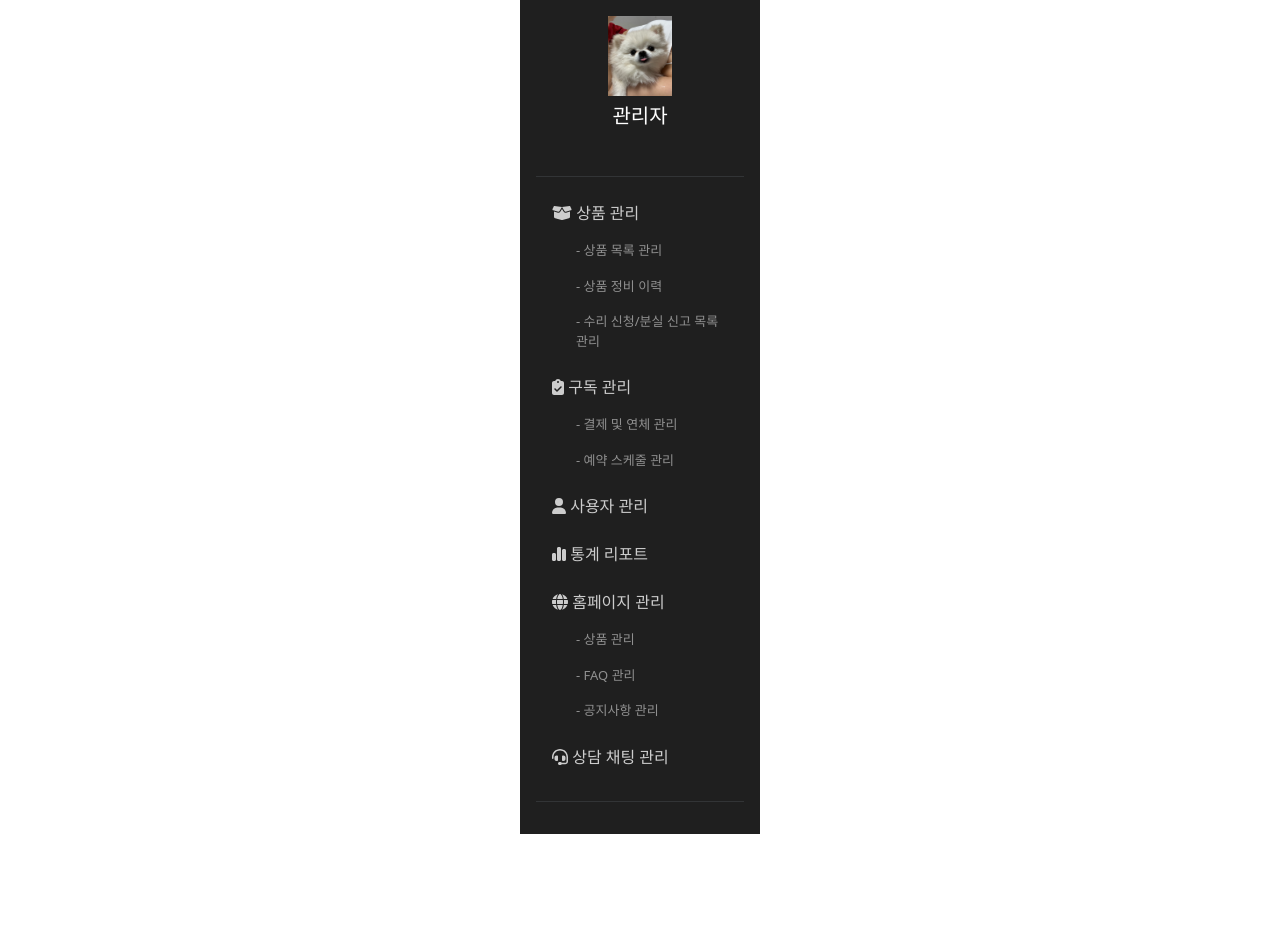
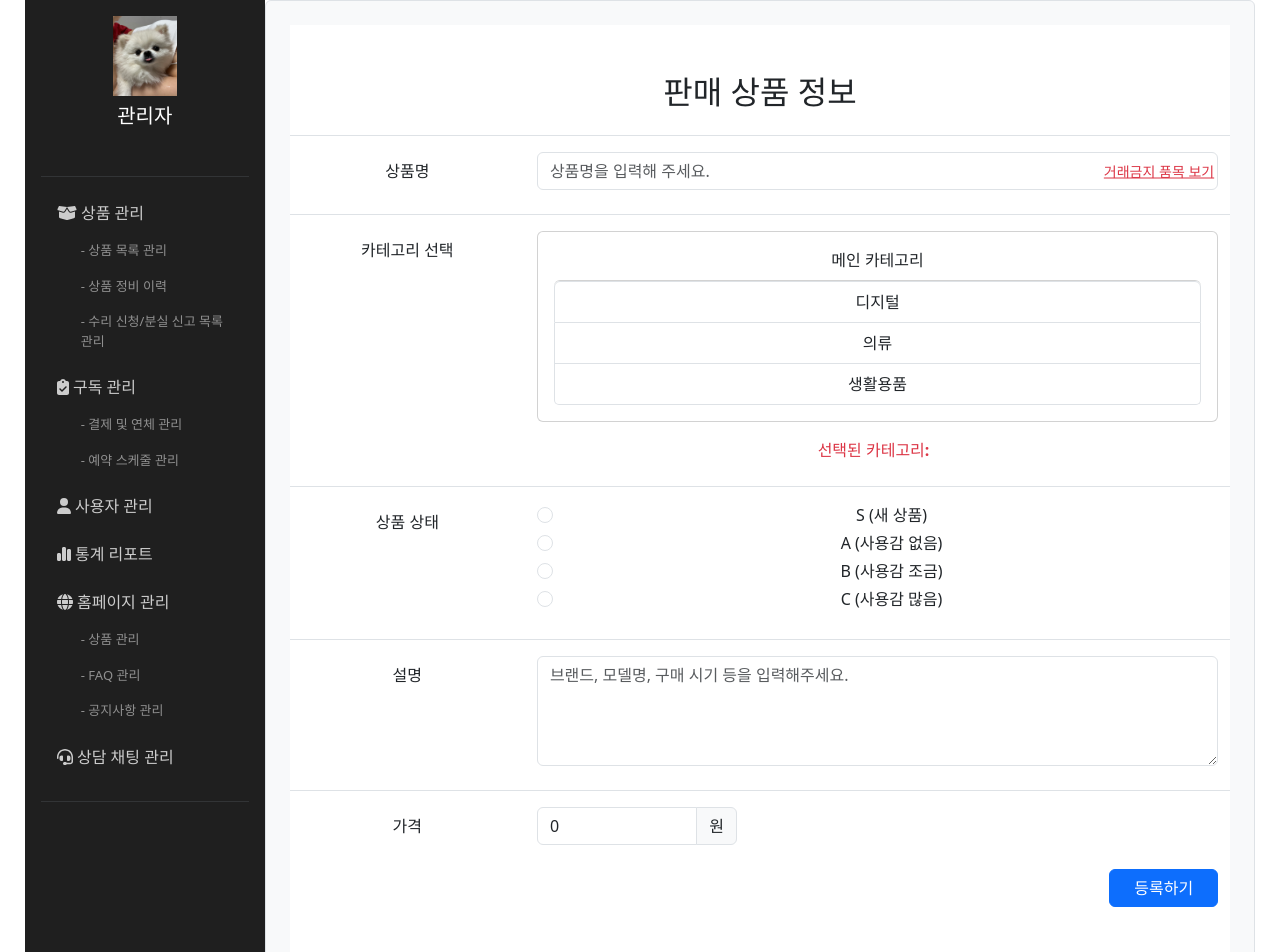
Before and after one commit to beyond-sw-camp/be12-fin-Gongcha1-MonthlyLIfe-FE, a Vue app: page /admin/sale/register in a window 1280 px wide. Shown: the top 952 px of the page. Before the commit the page ends 834 px from the top, so only its background shows below. Built offline with nearby package versions, Linux system fonts and the light colour scheme.

Commit message:
[Fix] 폼 구조 수정

```diff
--- a/src/admin/sale/AdminSaleRegister.vue
+++ b/src/admin/sale/AdminSaleRegister.vue
@@ -1,11 +1,210 @@
 <script setup>
+import { ref, computed } from "vue";
 
+// 폼 데이터
+const productName = ref("");
+const condition = ref("");
+const description = ref("");
+const price = ref(0);
+const shipping = ref("");
+const directDeal = ref("");
+const quantity = ref(1);
+const images = ref([]);
+
+// 파일 업로드 처리
+const handleFileChange = (event) => {
+  const files = Array.from(event.target.files);
+  if (files.length > 0) {
+    images.value = files.map((file) => ({
+      file,
+      name: file.name,
+      preview: URL.createObjectURL(file),
+    }));
+  }
+};
+
+const removeImage = () => {
+  images.value = [];
+};
+
+// 카테고리 데이터 (스토어 없이 로컬 상태만 사용)
+const mainCategories = ref(["디지털", "의류", "생활용품"]);
+
+// 선택된 카테고리에 따라 서브/세부 카테고리 목록을 동적으로 계산
+const subCategories = computed(() => {
+  if (selectedMainCategory.value === "디지털") return ["노트북", "스마트폰"];
+  if (selectedMainCategory.value === "의류") return ["상의", "하의"];
+  if (selectedMainCategory.value === "생활용품") return ["가구", "주방용품"];
+  return [];
+});
+
+const subSubCategories = computed(() => {
+  if (selectedSubCategory.value === "노트북") return ["맥북", "윈도우 노트북"];
+  if (selectedSubCategory.value === "스마트폰") return ["아이폰", "갤럭시"];
+  if (selectedSubCategory.value === "상의") return ["셔츠", "후드티"];
+  return [];
+});
+
+// 선택된 카테고리
+const selectedMainCategory = ref(null);
+const selectedSubCategory = ref(null);
+const selectedSubSubCategory = ref(null);
+
+// 카테고리 선택 로직
+const selectMainCategory = (category) => {
+  selectedMainCategory.value = category;
+  selectedSubCategory.value = null;
+  selectedSubSubCategory.value = null;
+};
+
+const selectSubCategory = (subCategory) => {
+  selectedSubCategory.value = subCategory;
+  selectedSubSubCategory.value = null;
+};
+
+const selectSubSubCategory = (subSubCategory) => {
+  selectedSubSubCategory.value = subSubCategory;
+};
+
+// 등록 버튼 클릭 시 처리
+const handleRegister = () => {
+  console.log("상품명:", productName.value);
+  console.log("카테고리:", selectedMainCategory.value, selectedSubCategory.value, selectedSubSubCategory.value);
+  console.log("상태:", condition.value);
+  console.log("설명:", description.value);
+  console.log("가격:", price.value);
+  console.log("이미지 수:", images.value.length);
+  alert("등록 버튼이 눌렸습니다. (실제 등록은 안 됩니다)");
+};
 </script>
 
 <template>
+  <div class="border rounded p-4 bg-light test1">
+    <div class="bg-white py-5">
+      <div class="container">
+        <h2 class="mb-4 text-center">판매 상품 정보</h2>
 
+        <!-- 상품명 -->
+        <div class="row mb-4 border-top pt-3">
+          <label class="col-3 col-form-label fw-bold">상품명</label>
+          <div class="col-9 position-relative">
+            <input type="text" class="form-control pe-5" v-model="productName" placeholder="상품명을 입력해 주세요." />
+            <a href="https://help.bunjang.co.kr/faq/2/220" target="_blank"
+              class="position-absolute top-50 end-0 translate-middle-y me-3 text-danger small">
+              거래금지 품목 보기
+            </a>
+          </div>
+        </div>
+
+        <!-- 카테고리 선택 -->
+        <div class="row mb-4 border-top pt-3">
+          <label class="col-3 col-form-label fw-bold">카테고리 선택</label>
+          <div class="col-9">
+            <div class="row">
+              <!-- 메인 카테고리 -->
+              <div class="col">
+                <div class="card p-3">
+                  <strong>메인 카테고리</strong>
+                  <div class="list-group mt-2">
+                    <button v-for="category in mainCategories" :key="category" @click="selectMainCategory(category)"
+                      class="list-group-item list-group-item-action"
+                      :class="{ active: selectedMainCategory === category }">
+                      {{ category }}
+                    </button>
+                  </div>
+                </div>
+              </div>
+
+              <!-- 서브 카테고리 (메인 카테고리 선택 시 표시) -->
+              <div class="col" v-if="selectedMainCategory">
+                <div class="card p-3">
+                  <strong>서브 카테고리</strong>
+                  <div class="list-group mt-2">
+                    <button v-for="subCategory in subCategories" :key="subCategory"
+                      @click="selectSubCategory(subCategory)" class="list-group-item list-group-item-action"
+                      :class="{ active: selectedSubCategory === subCategory }">
+                      {{ subCategory }}
+                    </button>
+                  </div>
+                </div>
+              </div>
+
+              <!-- 세부 카테고리 (서브 카테고리 선택 시 표시) -->
+              <div class="col" v-if="selectedSubCategory">
+                <div class="card p-3">
+                  <strong>세부 카테고리</strong>
+                  <div class="list-group mt-2">
+                    <button v-for="subSubCategory in subSubCategories" :key="subSubCategory"
+                      @click="selectSubSubCategory(subSubCategory)" class="list-group-item list-group-item-action"
+                      :class="{ active: selectedSubSubCategory === subSubCategory }">
+                      {{ subSubCategory }}
+                    </button>
+                  </div>
+                </div>
+              </div>
+            </div>
+            <div class="mt-3">
+              <strong class="text-danger">선택된 카테고리:</strong>
+              <span class="ms-2">{{ selectedMainCategory }}</span>
+              <span v-if="selectedSubCategory"> > {{ selectedSubCategory }}</span>
+              <span v-if="selectedSubSubCategory"> > {{ selectedSubSubCategory }}</span>
+            </div>
+          </div>
+        </div>
+
+        <!-- 상품 상태 -->
+        <div class="row mb-4 border-top pt-3">
+          <label class="col-3 col-form-label fw-bold">상품 상태</label>
+          <div class="col-9">
+            <div class="form-check mb-1" v-for="option in ['S (새 상품)', 'A (사용감 없음)', 'B (사용감 조금)', 'C (사용감 많음)']" :key="option">
+              <input class="form-check-input" type="radio" :value="option" v-model="condition" :id="option"
+                name="condition" />
+              <label class="form-check-label ms-1" :for="option">{{ option }}</label>
+            </div>
+          </div>
+        </div>
+
+
+        <!-- 설명 -->
+        <div class="row mb-4 border-top pt-3">
+          <label class="col-3 col-form-label fw-bold" for="description">설명</label>
+          <div class="col-9">
+            <textarea id="description" v-model="description" rows="4" class="form-control"
+              placeholder="브랜드, 모델명, 구매 시기 등을 입력해주세요."></textarea>
+          </div>
+        </div>
+
+        <!-- 가격 -->
+        <div class="row mb-4 border-top pt-3">
+          <label class="col-3 col-form-label fw-bold">가격</label>
+          <div class="col-9">
+            <div class="input-group" style="max-width: 200px;">
+              <input type="number" class="form-control" v-model="price" placeholder="가격 입력" />
+              <span class="input-group-text">원</span>
+            </div>
+          </div>
+        </div>
+
+        <!-- 등록 버튼 -->
+        <div class="text-end">
+          <button class="btn btn-primary px-4" @click="handleRegister">등록하기</button>
+        </div>
+      </div>
+    </div>
+  </div>
 </template>
 
 <style scoped>
+.test1 {
+  width: 990.4px;
+}
 
+/* 선택된 버튼 강조 */
+.list-group-item.active {
+  background-color: #ffecec;
+  border-color: #ffcccc;
+  color: #d63333;
+  font-weight: bold;
+  border-radius: 4px;
+}
 </style>
```
